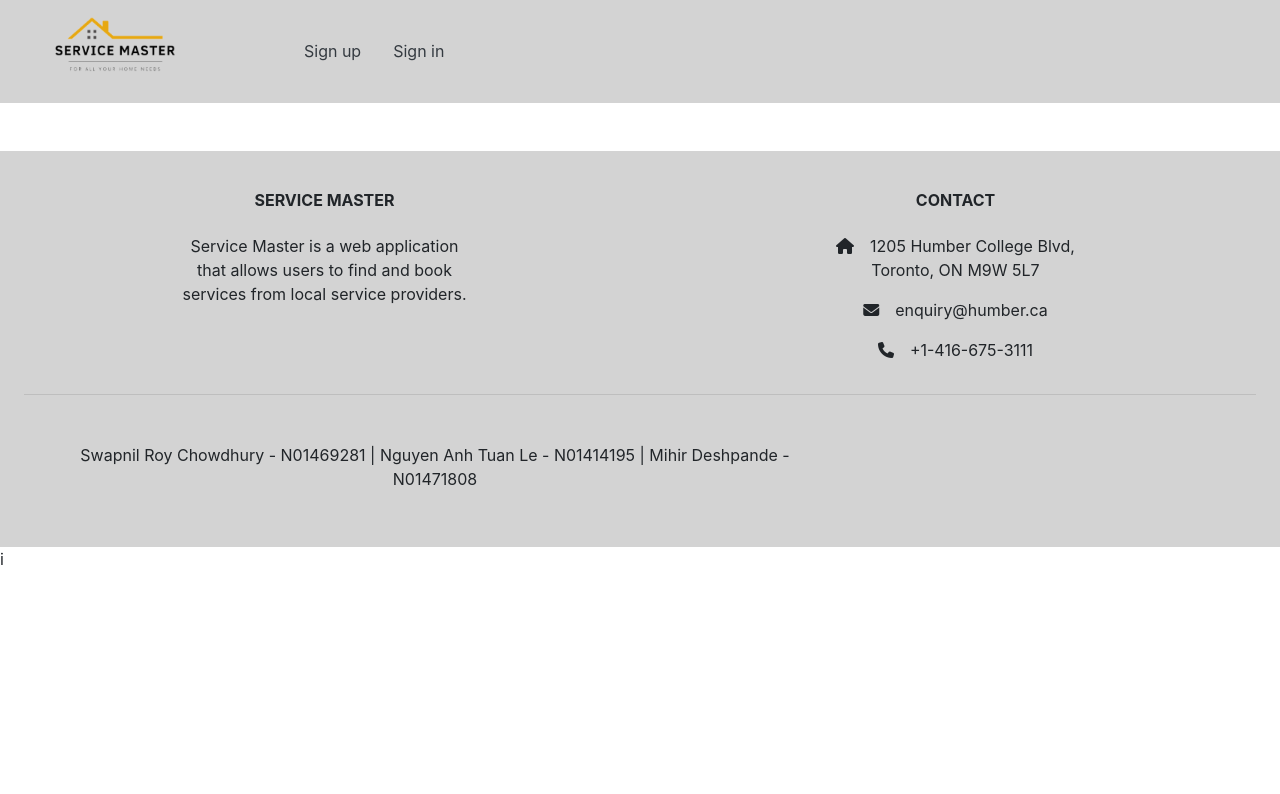
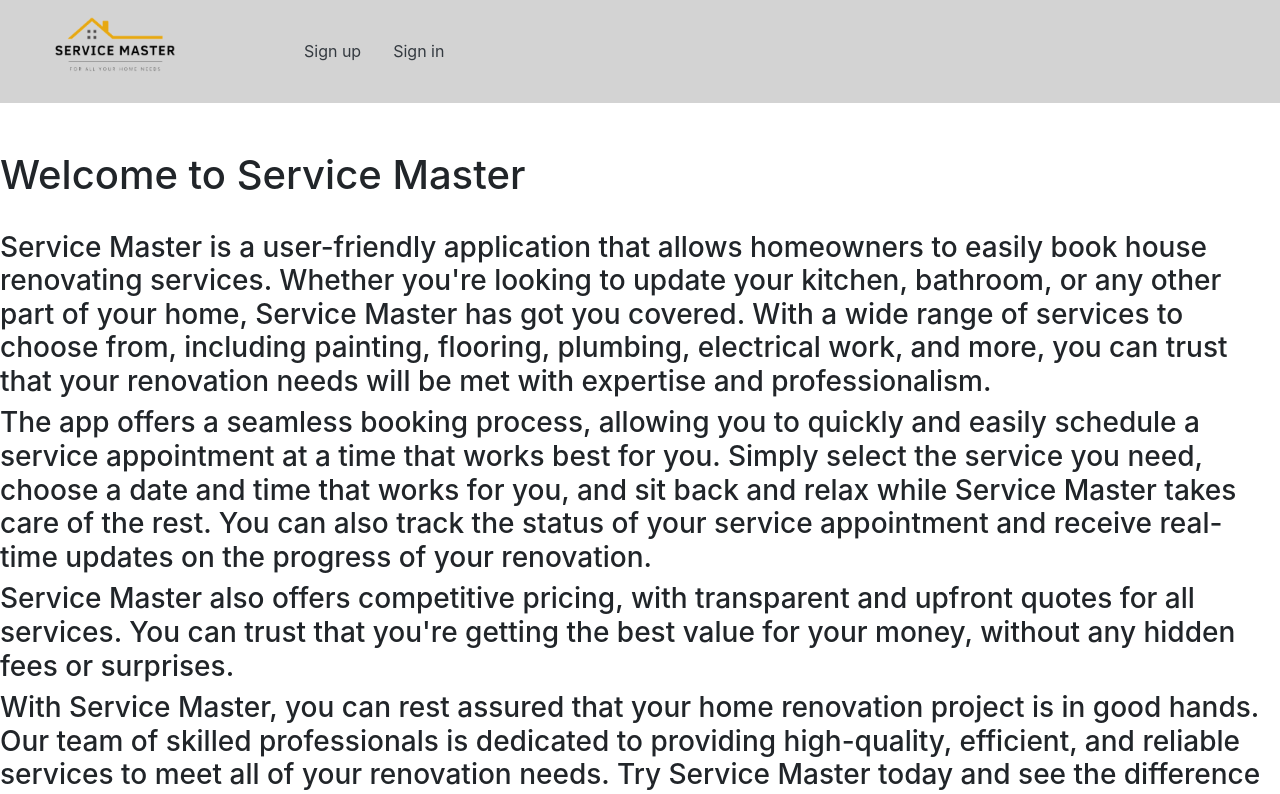
Before and after one commit to mihir-deshpande/service-master-angular, an Angular app: page / in a window 1280 px wide. Shown: the top 794 px of the page. Built offline with nearby package versions, Linux system fonts and the light colour scheme.

Commit message:
make routing work

```diff
--- a/src/app/app-routing.module.ts
+++ b/src/app/app-routing.module.ts
@@ -2,11 +2,13 @@
 import { RouterModule, Routes } from '@angular/router';
 import {SignUpComponent} from "./sign-up/sign-up.component";
 import {SignInComponent} from "./sign-in/sign-in.component";
+import {HomeComponent} from "./home/home.component";
 
 
 const routes: Routes = [
-  {path:'about', component:SignUpComponent},
-  {path:'product', component:SignInComponent}
+  {path:'sign-up', component:SignUpComponent},
+  {path:'sign-in', component:SignInComponent},
+  {path:'',component:HomeComponent},
 ];
 @NgModule({
   imports: [RouterModule.forRoot(routes)],
--- a/src/app/app.component.css
+++ b/src/app/app.component.css
@@ -1,3 +1,42 @@
+.App {
+  text-align: center;
+}
+
+.App-logo {
+  height: 40vmin;
+  pointer-events: none;
+}
+
+@media (prefers-reduced-motion: no-preference) {
+  .App-logo {
+    animation: App-logo-spin infinite 20s linear;
+  }
+}
+
+.App-header {
+  background-color: #282c34;
+  min-height: 100vh;
+  display: flex;
+  flex-direction: column;
+  align-items: center;
+  justify-content: center;
+  font-size: calc(10px + 2vmin);
+  color: white;
+}
+
+.App-link {
+  color: #61dafb;
+}
+
+@keyframes App-logo-spin {
+  from {
+    transform: rotate(0deg);
+  }
+  to {
+    transform: rotate(360deg);
+  }
+}
+
 body {
   margin: 0;
   font-family: -apple-system, BlinkMacSystemFont, 'Segoe UI', 'Roboto', 'Oxygen',
--- a/src/app/app.module.ts
+++ b/src/app/app.module.ts
@@ -8,6 +8,7 @@
 import {ReactiveFormsModule} from "@angular/forms";
 import { FooterComponent } from './footer/footer.component';
 import { HeaderComponent } from './header/header.component';
+import { HomeComponent } from './home/home.component';
 
 @NgModule({
   declarations: [
@@ -15,7 +16,8 @@
     SignInComponent,
     SignUpComponent,
     FooterComponent,
-    HeaderComponent
+    HeaderComponent,
+    HomeComponent
   ],
   imports: [
     BrowserModule,
--- a/src/app/header/header.component.ts
+++ b/src/app/header/header.component.ts
@@ -1,4 +1,5 @@
 import { Component } from '@angular/core';
+import {Router} from "@angular/router";
 
 @Component({
   selector: 'app-header',
@@ -12,7 +13,7 @@
   userName: string = "";
 
 
-  constructor() {
+  constructor(private router: Router) {
     // Add any required initialization, such as checking local storage for user information.
     this.checkLoginStatus();
   }
--- /dev/null
+++ b/src/app/home/home.component.html
@@ -0,0 +1,7 @@
+<div classname="container-fluid">
+  <h1>Welcome to Service Master</h1><br/>
+  <h3>Service Master is a user-friendly application that allows homeowners to easily book house renovating services. Whether you're looking to update your kitchen, bathroom, or any other part of your home, Service Master has got you covered. With a wide range of services to choose from, including painting, flooring, plumbing, electrical work, and more, you can trust that your renovation needs will be met with expertise and professionalism.</h3>
+  <h3>The app offers a seamless booking process, allowing you to quickly and easily schedule a service appointment at a time that works best for you. Simply select the service you need, choose a date and time that works for you, and sit back and relax while Service Master takes care of the rest. You can also track the status of your service appointment and receive real-time updates on the progress of your renovation.</h3>
+  <h3>Service Master also offers competitive pricing, with transparent and upfront quotes for all services. You can trust that you're getting the best value for your money, without any hidden fees or surprises.</h3>
+  <h3>With Service Master, you can rest assured that your home renovation project is in good hands. Our team of skilled professionals is dedicated to providing high-quality, efficient, and reliable services to meet all of your renovation needs. Try Service Master today and see the difference for yourself.</h3>
+</div>
--- a/src/styles.css
+++ b/src/styles.css
@@ -1,42 +1,4 @@
 /* You can add global styles to this file, and also import other style files */
-.App {
-  text-align: center;
-}
-
-.App-logo {
-  height: 40vmin;
-  pointer-events: none;
-}
-
-@media (prefers-reduced-motion: no-preference) {
-  .App-logo {
-    animation: App-logo-spin infinite 20s linear;
-  }
-}
-
-.App-header {
-  background-color: #282c34;
-  min-height: 100vh;
-  display: flex;
-  flex-direction: column;
-  align-items: center;
-  justify-content: center;
-  font-size: calc(10px + 2vmin);
-  color: white;
-}
-
-.App-link {
-  color: #61dafb;
-}
-
-@keyframes App-logo-spin {
-  from {
-    transform: rotate(0deg);
-  }
-  to {
-    transform: rotate(360deg);
-  }
-}
 
 body {
   margin: 0;
```
Also changed, not shown: src/app/home/home.component.ts (added, +10 -0 lines), src/app/home/home.component.css (added), 1 other file (tests, documents, lock files or other folders).
